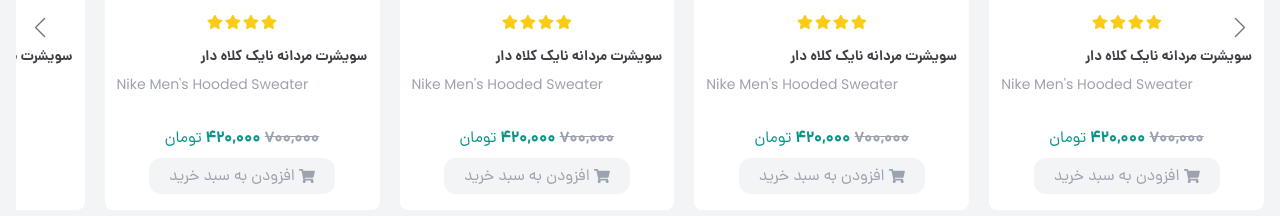
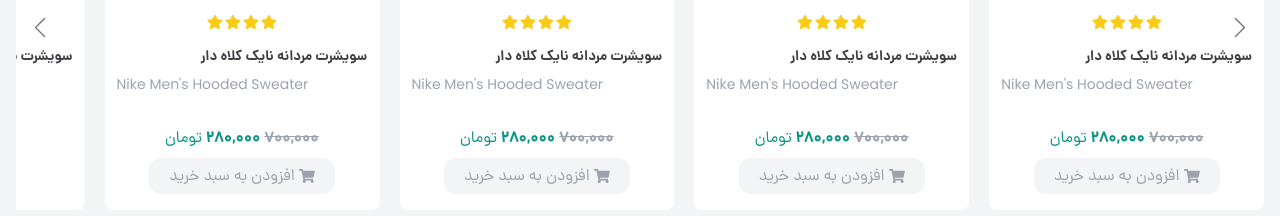
Before and after one commit to AliDeWeb/Online_Shop_reactApp, a React (Vite) app in the folder frontend/: page /home in a window 1280 px wide. Shown: the part 960-1176 px from the top of the page. Built offline with nearby package versions, Linux system fonts and the light colour scheme.

Commit message:
some bugs fixed

```diff
--- a/frontend/src/components/ProductBox/ProductBox.jsx
+++ b/frontend/src/components/ProductBox/ProductBox.jsx
@@ -47,7 +47,7 @@
               {discounted ? (
                 <>
                   <span className="ml-1 font-danaBold">
-                    {((price * discounted) / 100).toLocaleString()}
+                    {(price - (price * discounted) / 100).toLocaleString()}
                   </span>
                   <del className="ml-1 font-danaBold text-gray-400">
                     {price.toLocaleString()}
```
